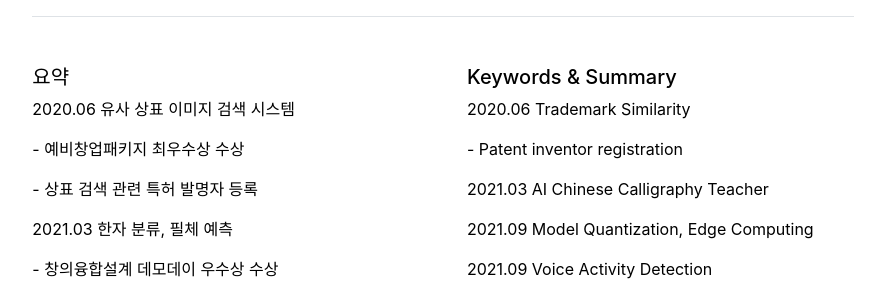
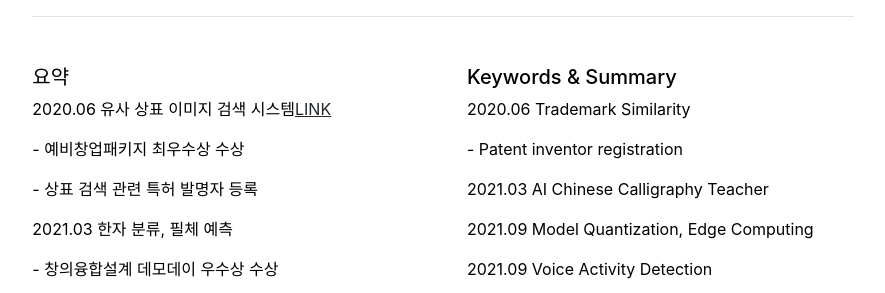
Before and after one commit to HyeongminMoon/HyeongminMoon.github.io, a Jekyll site: the page built from index.md, in a window 1280 px wide and 900 px high, scrolled down 753 px. Shown: the part 161-454 px from the top of the window, without its empty margins (197-1082 px from the left). Built offline with Jekyll 4.4.1, drawn with Linux system fonts in a browser that asks for light colours.

Commit message:
Update publications.html

```diff
--- a/_includes/publications.html
+++ b/_includes/publications.html
@@ -15,7 +15,7 @@
     <div class="row g-5 mb-5">
       <div class="col-md-6">
         <h5>요약</h5>
-        <p>2020.06 유사 상표 이미지 검색 시스템</p>
+        <p>2020.06 유사 상표 이미지 검색 시스템<a href="https://hyeongminmoon.github.io/FRCNN_trademark_similarity/">LINK</a></p>
         <p>- 예비창업패키지 최우수상 수상</p>
         <p>- 상표 검색 관련 특허 발명자 등록</p>
         <p>2021.03 한자 분류, 필체 예측</p>
```
